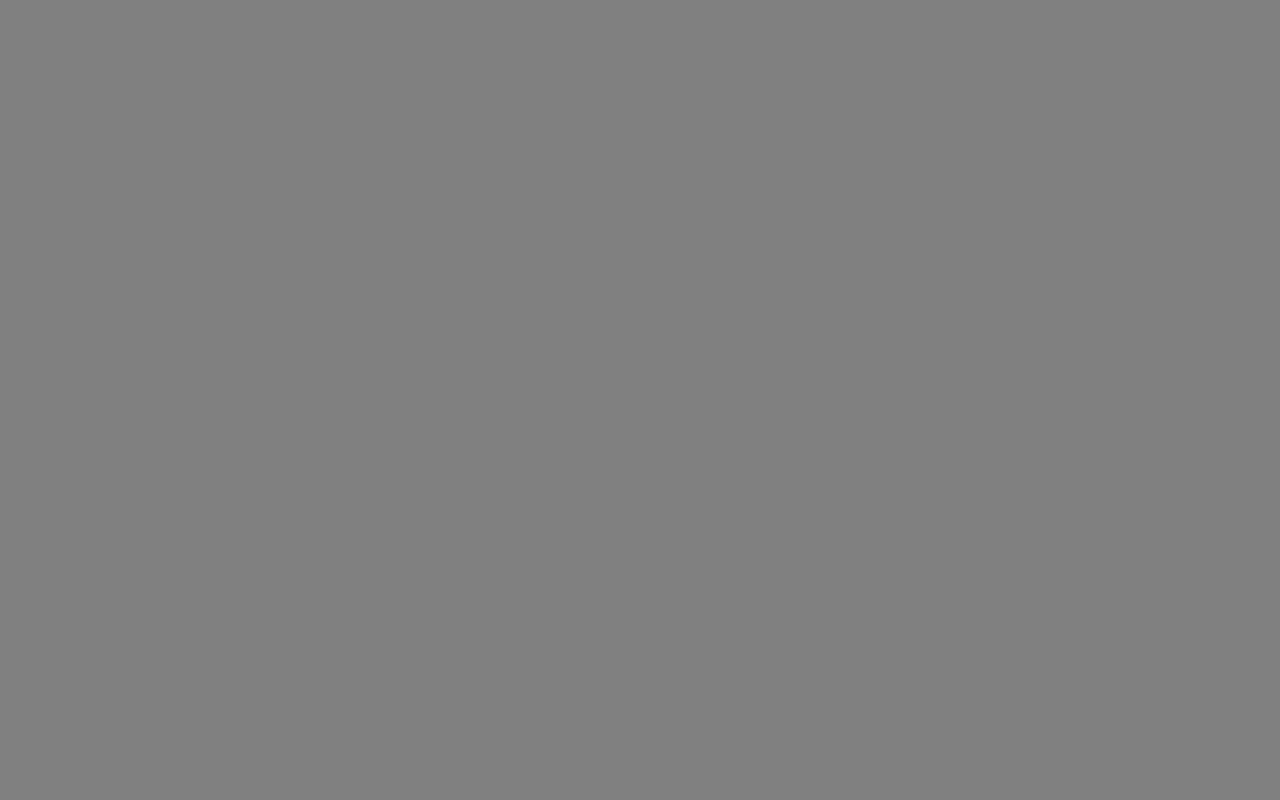
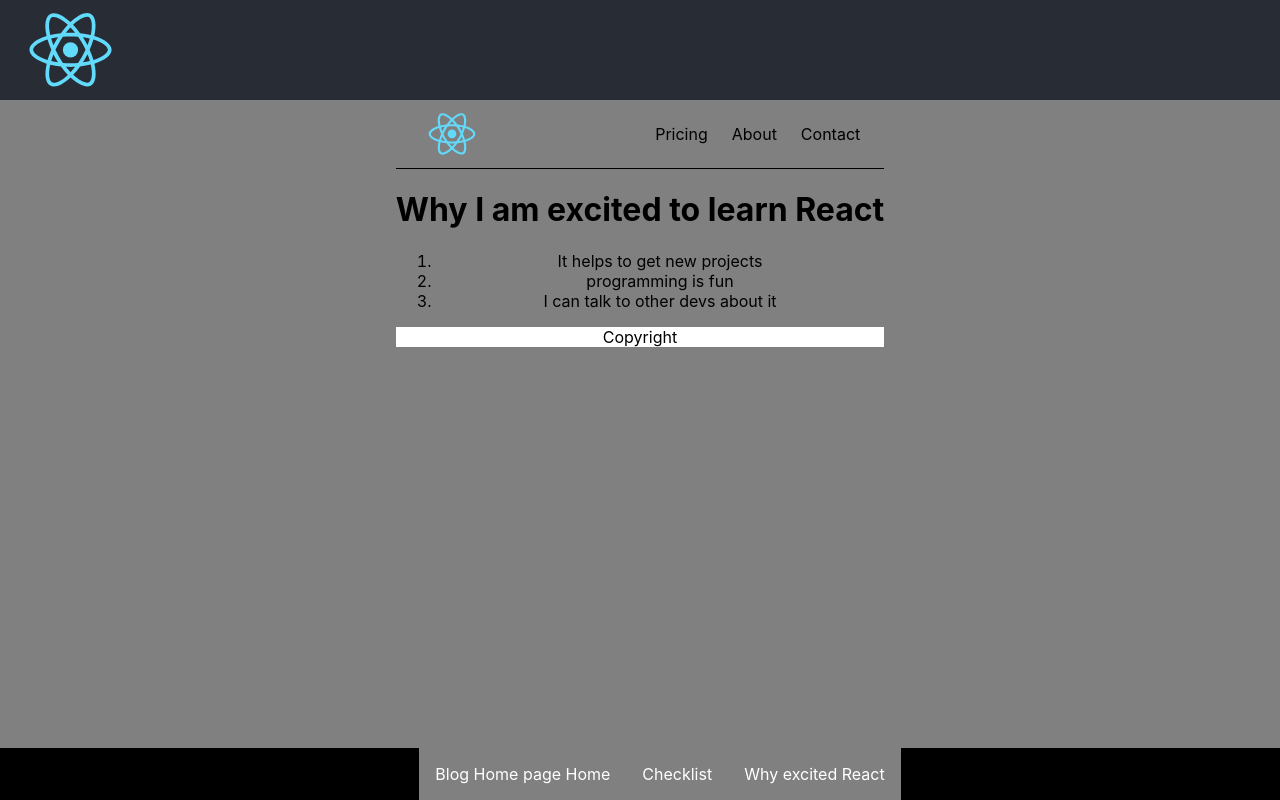
Before and after one commit to harald1992/react_sandbox, a React (Create React App) app: page /whyreact in a window 1280 px wide. Built offline with nearby package versions, Linux system fonts and the light colour scheme.

Commit message:
why react tutorial

```diff
--- a/package.json
+++ b/package.json
@@ -1,6 +1,6 @@
 {
   "name": "react_sandbox",
-  "homepage": "https://harald1992.github.io/react_sandbox",
+  "homepage": "/react_sandbox/",
   "version": "0.1.0",
   "private": true,
   "dependencies": {
--- a/src/App.jsx
+++ b/src/App.jsx
@@ -9,23 +9,25 @@ import BlogDetails from './Pages/Blogs/BlogDetails';
 import Agenda from './Pages/Agenda/Agenda';
 import CreateBlog from './Pages/Blogs/CreateBlog';
 import { environment } from './environment';
+import WhyReact from './Components/WhyReact/WhyReact';
 
 function App() {
   return (
     <div className="App">
-      {/* <ParticleCanvas /> */}
+      <ParticleCanvas />
 
       <Navbar></Navbar>
 
       <div className="content-container headerfootermargin">
         <Routes>
           <Route path="/react_sandbox" element={<BlogHomePage />}></Route>
-          <Route path="/" element={<BlogHomePage />}></Route>
+          <Route path="/blogs" element={<BlogHomePage />}></Route>
           <Route path={environment.routes.blogs} element={<BlogHomePage />}></Route>
 
           <Route path="/blogs/:id" element={<BlogDetails />}></Route>
           <Route path="/checklist" element={<Agenda />}></Route>
           <Route path="/blogs/create" element={<CreateBlog />}></Route>
+          <Route path="/whyreact" element={<WhyReact />}></Route>
 
           <Route path="*" element={<h2>404: Not Found</h2>}></Route>
 
@@ -36,10 +38,13 @@ function App() {
       <footer className="app-footer">
         <ul className='footer-nav'>
           <li>
-            <Link to="/">Home</Link>
+            <Link to="/blogs">Blog Home page Home</Link>
           </li>
           <li>
             <Link to="/checklist">Checklist</Link>
+          </li>
+          <li>
+            <Link to="/whyreact">Why excited React</Link>
           </li>
         </ul>
       </footer>
--- a/src/Components/Navbar.jsx
+++ b/src/Components/Navbar.jsx
@@ -1,4 +1,4 @@
-import logo from '../logo.svg';
+import logo from '../Assets/logo.svg';
 import styles from './Navbar.module.css';
 
 
--- /dev/null
+++ b/src/Components/WhyReact/WhyReact.css
@@ -0,0 +1,23 @@
+.nav {
+  display: flex;
+  flex-direction: row;
+  justify-content: space-between;
+  padding: 0 16px;
+  border-bottom: 1px solid black;
+}
+
+.nav > img {
+  width: 80px;
+}
+
+.nav-items {
+  display: flex;
+  flex-direction: row;
+  gap: 8px;
+  list-style: none;
+}
+
+.nav-items > li {
+  padding: 8px;
+  /* border: 1px solid black; */
+}
--- /dev/null
+++ b/src/Components/WhyReact/WhyReact.jsx
@@ -0,0 +1,28 @@
+import './WhyReact.css'
+import logo from '../../Assets/logo.svg';
+import WhyReactHeader from './WhyReactHeader';
+
+function Footer() {
+    return (
+        <>
+            <p style={{ backgroundColor: 'white' }}>Copyright</p>
+        </>
+    )
+}
+
+function WhyReact() {
+    return (
+        <>
+            <WhyReactHeader />
+            <h1>Why I am excited to learn React</h1>
+            <ol>
+                <li>It helps to get new projects</li>
+                <li>programming is fun</li>
+                <li>I can talk to other devs about it</li>
+            </ol>
+            <Footer></Footer>
+        </>
+    )
+}
+
+export default WhyReact;
--- /dev/null
+++ b/src/Components/WhyReact/WhyReactHeader.jsx
@@ -0,0 +1,20 @@
+import './WhyReact.css'
+import logo from '../../Assets/logo.svg';
+
+
+export default function WhyReactHeader() {
+    return (
+        <>
+            <header>
+                <nav className="nav">
+                    <img src={logo} alt="" />
+                    <ol className="nav-items">
+                        <li>Pricing</li>
+                        <li>About</li>
+                        <li>Contact</li>
+                    </ol>
+                </nav>
+            </header>
+        </>
+    )
+}
--- a/src/index.js
+++ b/src/index.js
@@ -6,9 +6,13 @@ import reportWebVitals from './reportWebVitals';
 import { BrowserRouter } from 'react-router-dom';
 
 const root = ReactDOM.createRoot(document.getElementById('root'));
+
+
 root.render(
   <React.StrictMode>
-    <BrowserRouter basename='/react_sandbox'>
+    {/* <BrowserRouter basename='/react_sandbox'> */}
+        <BrowserRouter>
+
       <App />
     </BrowserRouter>
   </React.StrictMode>
```
Also changed, not shown: Notes.txt (added), public/index.html (line endings or trailing spaces), src/Assets/logo.svg (renamed from src/logo.svg).
